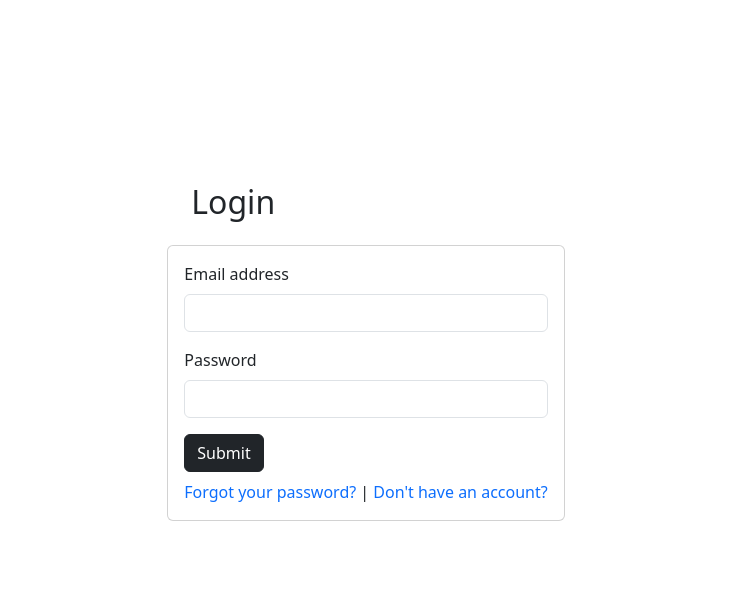
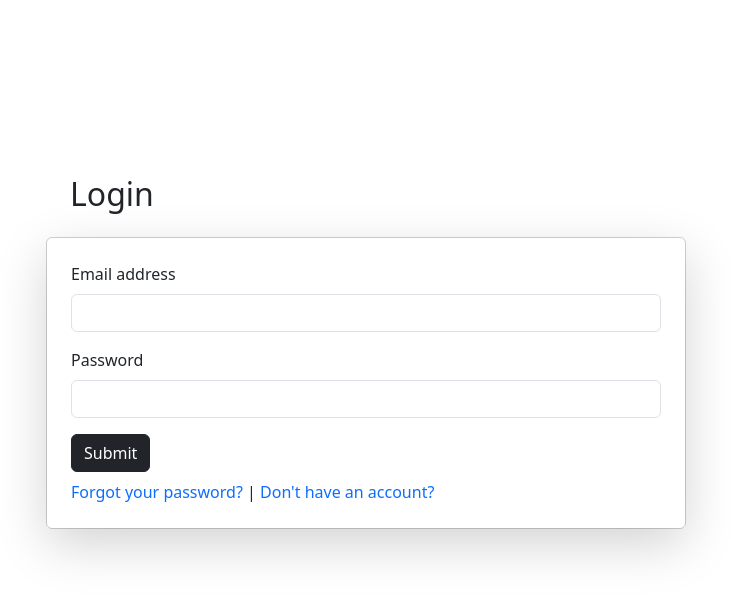
Before and after one commit to cesarjakub/web_security, a Flask app: page /login in a window 1280 px wide. Shown: the top 598 px of the page, without its empty margins (274-1005 px from the left). Run offline with Flask 3, Linux system fonts and the light colour scheme.

Commit message:
feat: style of login page done

```diff
--- a/static/css/login.css
+++ b/static/css/login.css
@@ -13,6 +13,6 @@ body{
 }
 
 #card-style{
-    width: max-content;
+    width: 40rem;
     height: min-content;
 }
--- a/templates/login.html
+++ b/templates/login.html
@@ -17,7 +17,7 @@
             <h2 class="m-4">Login</h2>
             <div class="card" id="card-style">
 
-                <div class="card-body">
+                <div class="card-body p-4 shadow-lg">
                     <form action="#" method="POST">
                         <div class="mb-3">
                             <label for="exampleInputEmail1" class="form-label">Email address</label>
```
